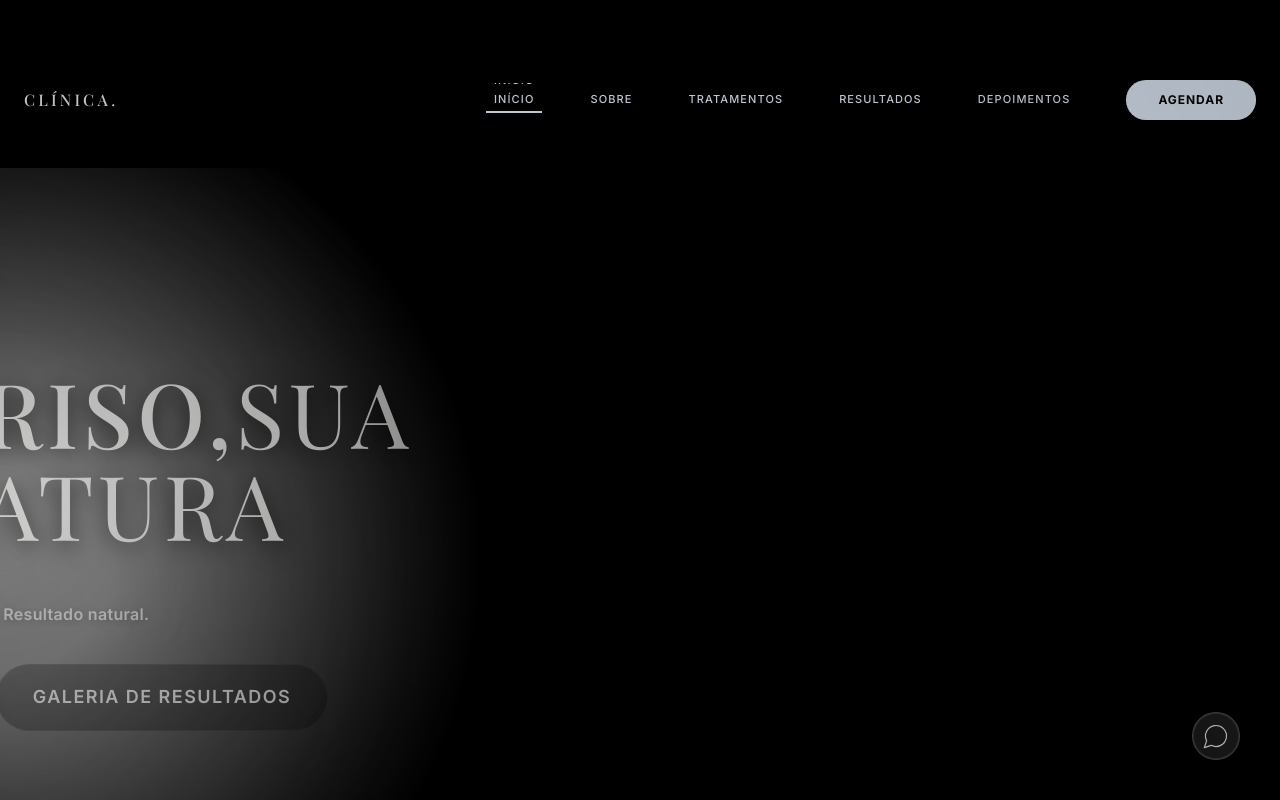
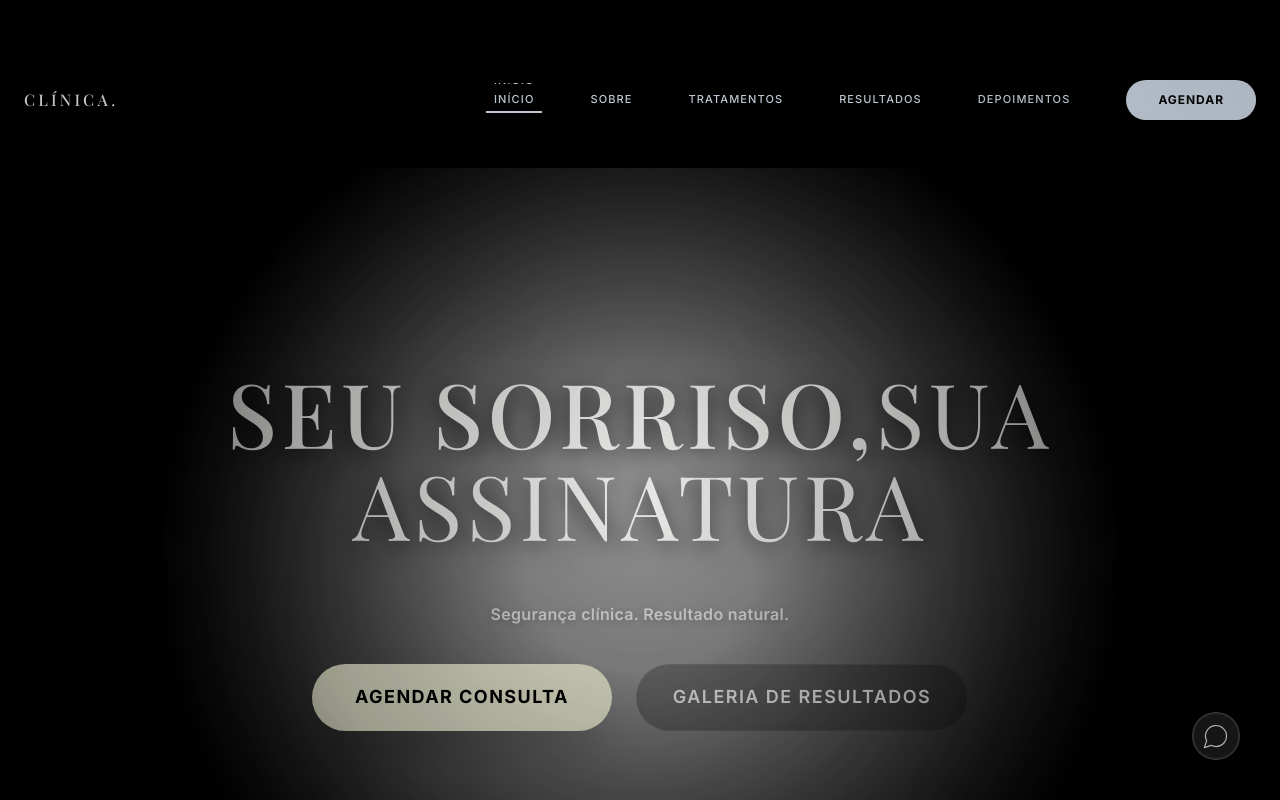
Before and after one commit to ironiaproject-a11y/landpage, a Next.js app: page / in a window 1280 px wide. Shown: the top 800 px of the page. Built offline with nearby package versions, Linux system fonts and the light colour scheme.

Commit message:
fix: hero pinContainer posicionamento - w-full + left-0 ao inves de 100vw offset

```diff
--- a/src/components/Hero.tsx
+++ b/src/components/Hero.tsx
@@ -543,7 +543,7 @@ export function Hero() {
         >
             <div
                 ref={pinContainerRef}
-                className="hero-sticky sticky top-0 w-[100vw] h-[100vh] left-1/2 -translate-x-1/2 overflow-hidden bg-black z-[1]"
+                className="hero-sticky sticky top-0 left-0 w-full h-[100vh] overflow-hidden bg-black z-[1]"
                 style={{ maxWidth: 'none !important', padding: '0 !important', margin: 0 }}
             >
                 {/* Atmospheric Seamless 360 Viewer - No Box, Pure Void */}
```
